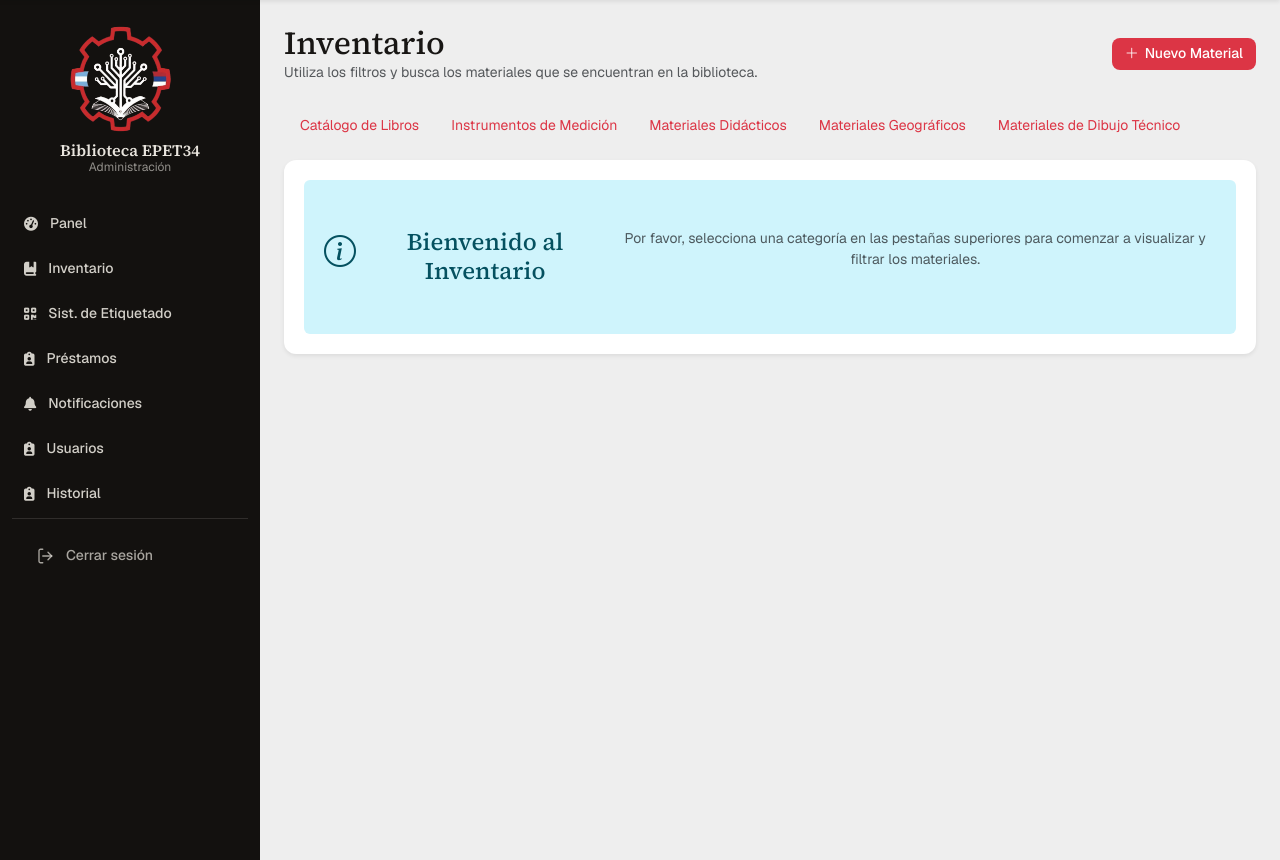
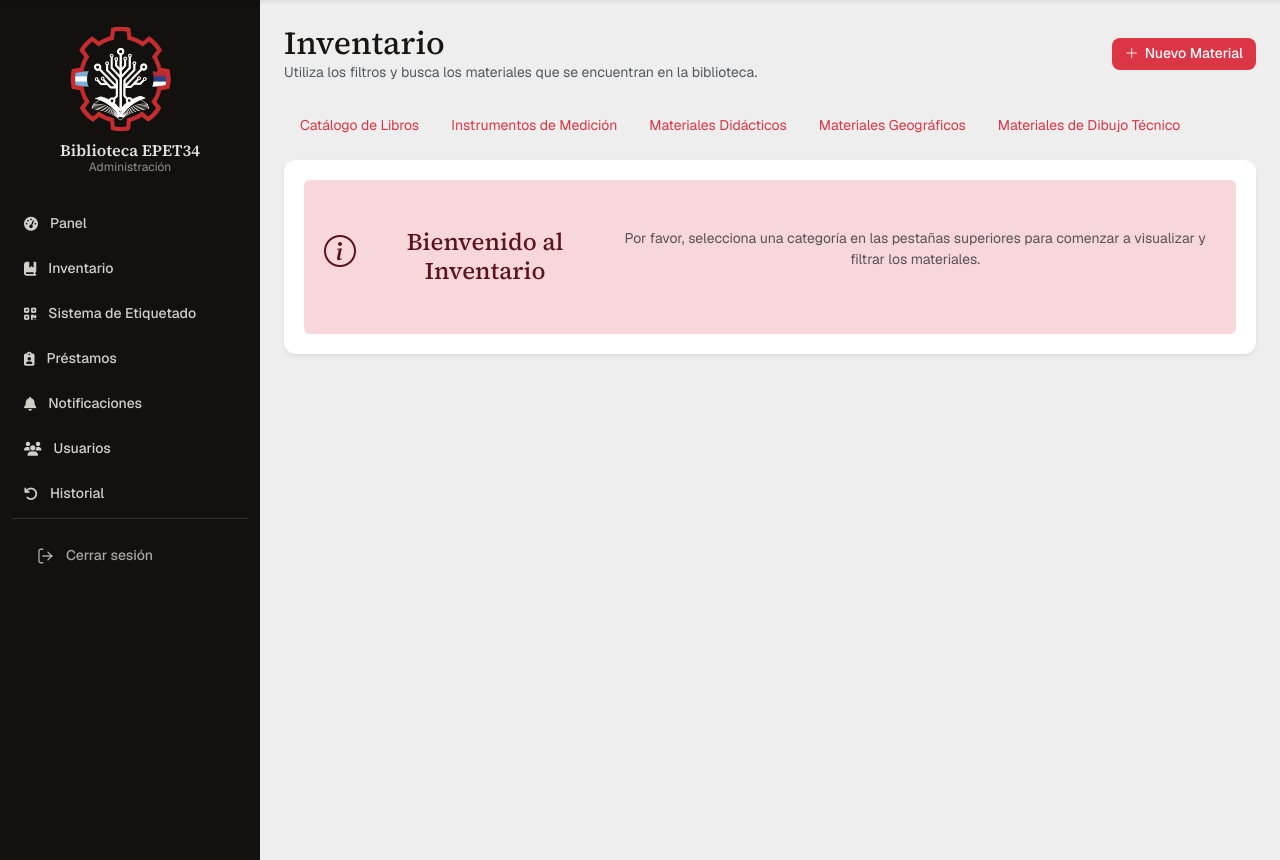
Before and after one commit to sarabermudez28/biblioteca-sql, a PHP site: page /inventario/index.php in a window 1280 px wide. Shown: the part 45-905 px from the top of the page. Run offline with PHP 8.4, Linux system fonts and the light colour scheme; the visitor is signed in with stand-in values (Sample User, id 1); data that the repository does not hold is empty.

Commit message:
arreglos

```diff
--- a/includes/sidebar_content.php
+++ b/includes/sidebar_content.php
@@ -28,7 +28,7 @@
   <!-- Sist. de Etiquetado -->
   <a href="/biblioteca-sql/inventario/generar_qr.php" class="sidebar-nav-item <?= ($paginaActiva ?? '') === 'qr' ? 'activo' : '' ?>">
     <i class="fa-solid fa-qrcode"></i>
-    <span>Sist. de Etiquetado</span>
+    <span>Sistema de Etiquetado</span>
   </a>
 
   <!-- Préstamos -->
@@ -48,13 +48,13 @@
 
    <!-- Préstamos -->
   <a href="/biblioteca-sql/usuarios/" class="sidebar-nav-item <?= ($paginaActiva ?? '') === 'prestamos' ? 'activo' : '' ?>">
-    <i class="fa-solid fa-clipboard-user"></i>
+    <i class="fa-solid fa-users"></i>
     <span>Usuarios</span>
   </a>
 
    <!-- Préstamos -->
   <a href="/biblioteca-sql/historial/" class="sidebar-nav-item <?= ($paginaActiva ?? '') === 'prestamos' ? 'activo' : '' ?>">
-    <i class="fa-solid fa-clipboard-user"></i>
+    <i class="fa-solid fa-arrow-rotate-left"></i>
     <span>Historial</span>
   </a>
 
--- a/inventario/index.php
+++ b/inventario/index.php
@@ -121,7 +121,7 @@ include __DIR__ . '/../includes/layout_header.php';
     <!-- Tabla dinámica / Contenido -->
     <div class="card shadow-sm border-0">
         <?php if ($config === null): ?>
-            <div class="alert alert-info text-center py-5 m-0 border-0">
+            <div class="alert alert-danger text-center py-5 m-0 border-0">
                 <i class="bi bi-info-circle fs-2 d-block mb-2"></i>
                 <h4>Bienvenido al Inventario</h4>
                 <p class="mb-0 text-muted">Por favor, selecciona una categoría en las pestañas superiores para comenzar a visualizar y filtrar los materiales.</p>
--- a/prestamos/devolver_prestamo.php
+++ b/prestamos/devolver_prestamo.php
@@ -75,7 +75,8 @@ try {
     $stmtMaterial = $pdo->prepare("UPDATE inventario SET id_estado_material = ? WHERE id_material = ?");
     $stmtMaterial->execute([$id_estado_material, $id_material]);
 
-    $stmtUpdatePuntos = $pdo->prepare("UPDATE usuario SET puntos = puntos + ? WHERE dni_usuario = ?");
+    // LÍMITE DE PUNTOS: LEAST(100, ...) evita que suba de 100, y GREATEST(0, ...) evita que baje de 0
+    $stmtUpdatePuntos = $pdo->prepare("UPDATE usuario SET puntos = GREATEST(0, LEAST(100, puntos + ?)) WHERE dni_usuario = ?");
     $stmtUpdatePuntos->execute([$puntos_cambio, $dni_usuario]);
 
     $stmtHistorial = $pdo->prepare("INSERT INTO historial_puntos (dni_usuario, id_prestamo, puntos_cambio, motivo, fecha_hora) VALUES (?, ?, ?, ?, ?)");
--- a/prestamos/index.php
+++ b/prestamos/index.php
@@ -299,7 +299,7 @@ include __DIR__ . '/../includes/layout_header.php';
             <div class="mb-3">
                 <div class="d-flex justify-content-between align-items-center mb-1">
                     <label for="dni_alumno" class="form-label small fw-bold text-muted m-0">DNI del Usuario</label>
-                    <a href="/biblioteca-sql/usuario/" class="small text-danger text-decoration-none fw-semibold">
+                    <a href="/biblioteca-sql/usuarios/" class="small text-danger text-decoration-none fw-semibold">
                         <i class="bi bi-person-plus-fill me-1"></i>+ Agregar nuevo usuario
                     </a>
                 </div>
@@ -346,7 +346,7 @@ include __DIR__ . '/../includes/layout_header.php';
             <div class="mb-3">
                 <div class="d-flex justify-content-between align-items-center mb-1">
                     <label for="dni_profesor" class="form-label small fw-bold text-muted m-0">Profesor a Cargo (Opcional)</label>
-                    <a href="/biblioteca-sql/usuario/" class="small text-danger text-decoration-none fw-semibold">
+                    <a href="/biblioteca-sql/usuarios/" class="small text-danger text-decoration-none fw-semibold">
                         <i class="bi bi-person-plus-fill me-1"></i>+ Agregar nuevo profesor
                     </a>
                 </div>
--- a/prestamos/obtener_info_usuario.php
+++ b/prestamos/obtener_info_usuario.php
@@ -26,9 +26,9 @@ try {
     // 2. Contar cuántos verdes, amarillos y rojos tiene en el historial de puntos
     $stmtHistorial = $pdo->prepare("
         SELECT
-            SUM(CASE WHEN motivo LIKE '%Semáforo Verde%' THEN 1 ELSE 0 END) as verdes,
-            SUM(CASE WHEN motivo LIKE '%Semáforo Amarillo%' THEN 1 ELSE 0 END) as amarillos,
-            SUM(CASE WHEN motivo LIKE '%Semáforo Rojo%' THEN 1 ELSE 0 END) as rojos
+            SUM(CASE WHEN motivo LIKE '%verde%' THEN 1 ELSE 0 END) as verdes,
+            SUM(CASE WHEN motivo LIKE '%amarillo%' THEN 1 ELSE 0 END) as amarillos,
+            SUM(CASE WHEN motivo LIKE '%rojo%' THEN 1 ELSE 0 END) as rojos
         FROM historial_puntos
         WHERE dni_usuario = ?
     ");
```
